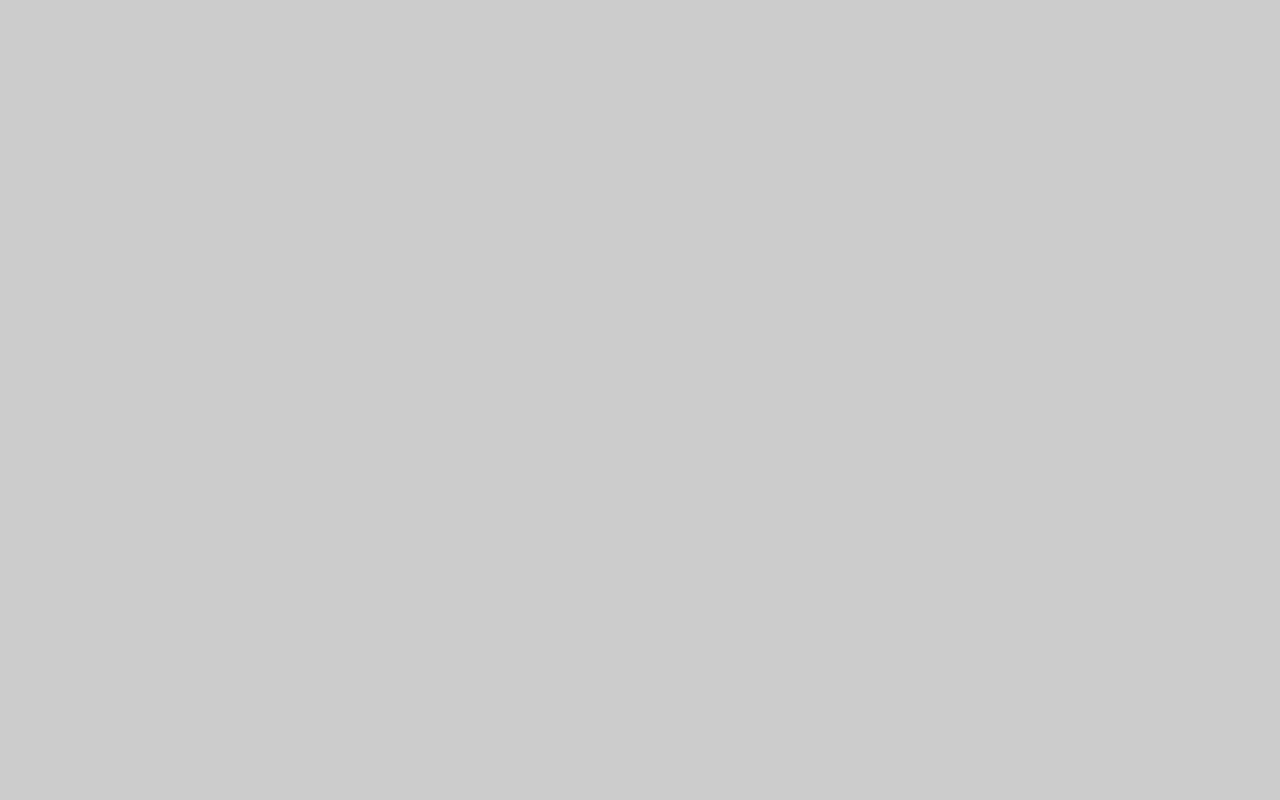
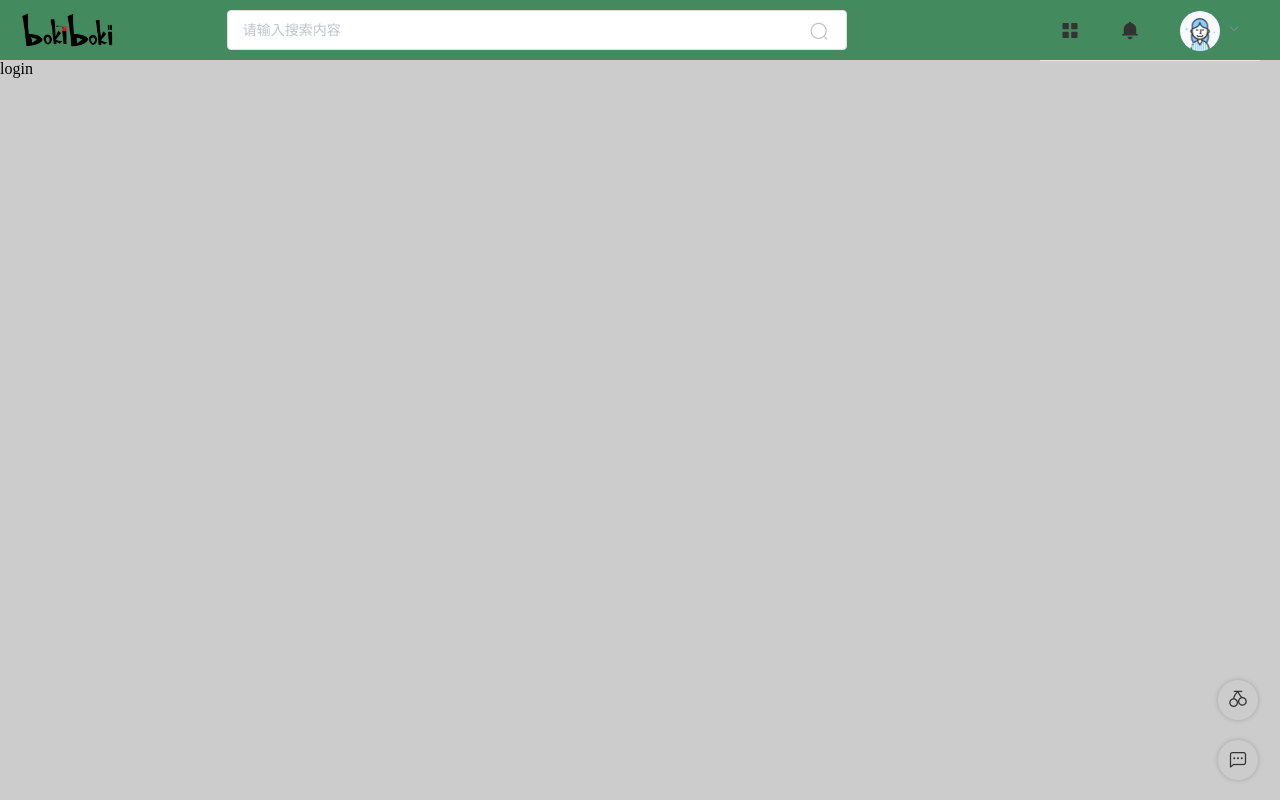
Before and after one commit to txyyf233/vue-bokiboki, a Vue app in the folder vue-bokiboki/: page /#/login in a window 1280 px wide. Built offline with nearby package versions, Linux system fonts and the light colour scheme.

Commit message:
导航栏

```diff
--- a/vue-bokiboki/src/components/login/Login.vue
+++ b/vue-bokiboki/src/components/login/Login.vue
@@ -1,15 +1,22 @@
 <template>
-<div>
-
-</div>
+  <div>
+    <headTop></headTop>
+    <div>login</div>
+  </div>
 </template>
 
 <script>
+import HeadTop from '@/components/middle/HeadTop'
 export default {
-  name: 'Login'
+  name: 'Login',
+  data () {
+    return {
+    }
+  },
+  components: { HeadTop }
 }
 </script>
 
+<!-- Add "scoped" attribute to limit CSS to this component only -->
 <style scoped>
-
 </style>
--- a/vue-bokiboki/src/components/main/Main.vue
+++ b/vue-bokiboki/src/components/main/Main.vue
@@ -1,7 +1,7 @@
 <template>
   <div>
     <headTop></headTop>
-    <div></div>
+    <div>main</div>
   </div>
 </template>
 
--- a/vue-bokiboki/src/components/middle/HeadTop.vue
+++ b/vue-bokiboki/src/components/middle/HeadTop.vue
@@ -45,7 +45,7 @@
         :visible.sync="drawer"
         :direction="direction"
         :with-header="false">
-        <el-tag class="el-tag">首页</el-tag>
+        <el-tag class="el-tag" @click="goMain">首页</el-tag>
         <el-tag class="el-tag">个人中心</el-tag>
         <el-tag class="el-tag">消息</el-tag>
         <el-tag class="el-tag">采集板</el-tag>
@@ -69,7 +69,7 @@ export default {
   },
   methods: {
     goMain () {
-      return this.router.push('Main')
+      return this.$router.push('/')
     },
     searchMethods () {
       if (this.vuSearch) {
```
